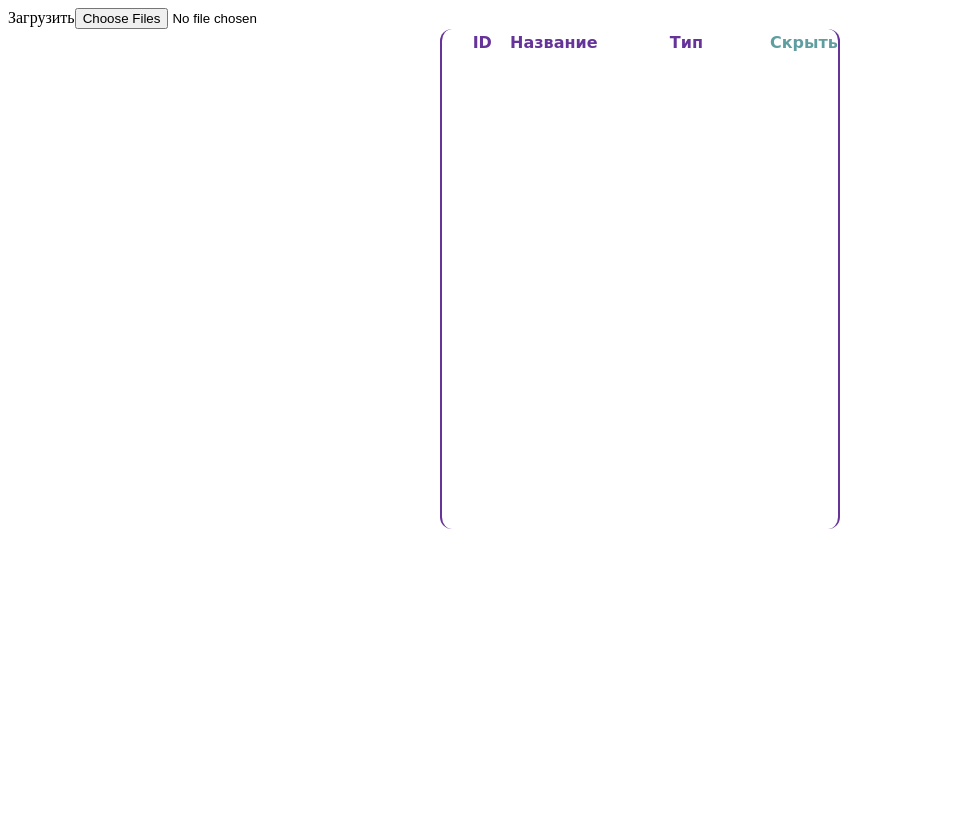
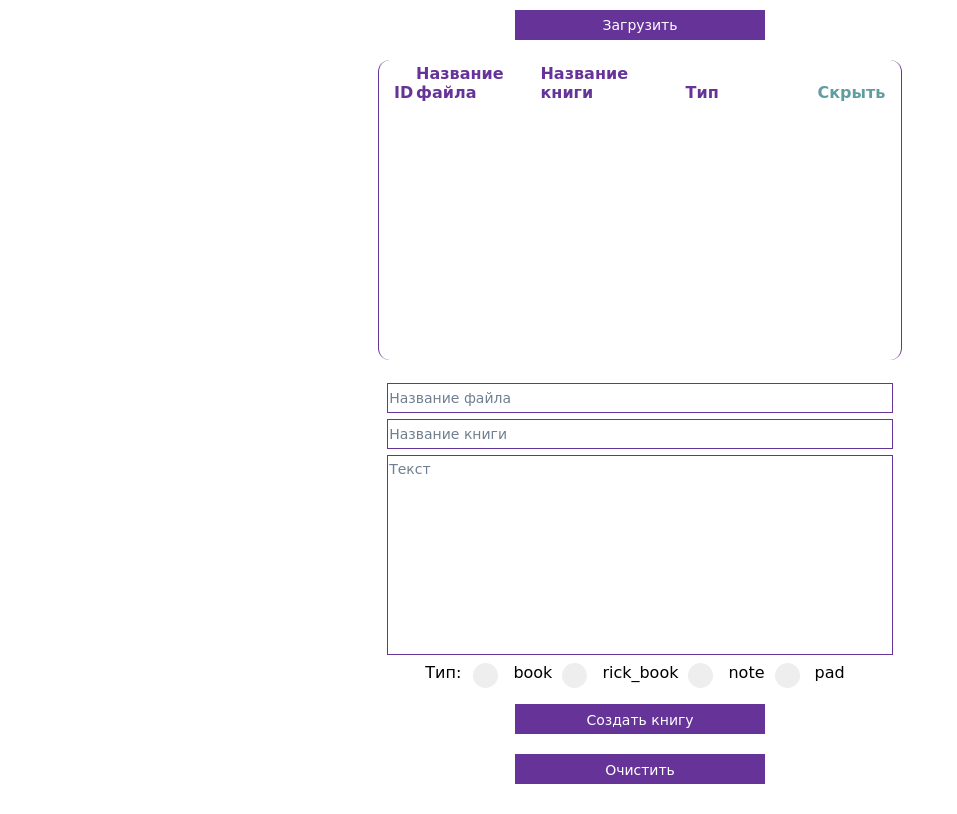
Before and after one commit to Ikamari/ariadna_books, a React app: page / in a window 1280 px wide. Shown: the whole page, without its empty margins (0-957 px from the left). Built offline with nearby package versions, Linux system fonts and the light colour scheme.

Commit message:
Book editor functionality

```diff
--- a/app/App.js
+++ b/app/App.js
@@ -2,14 +2,16 @@
 import React, { Component } from 'react'
 // Components
 import FileLoader from './components/BookLoader'
-import BookList from './components/BookList'
+import BookList from './components/BookTable'
+import BookEditor from './components/BookEditor'
 
 export default  class App extends Component {
     render() {
         return(
-            <div>
+            <div className="app">
                 <FileLoader extension='yml'/>
                 <BookList/>
+                <BookEditor/>
             </div>
         )
     }
--- a/app/actions/booksActions.js
+++ b/app/actions/booksActions.js
@@ -1,16 +1,18 @@
-export const addBook = (type, title, text) => ({
+export const addBook = (type, name, title, text) => ({
     type: 'ADD_BOOK',
     payload: {
         type,
+        name,
         title,
         text
     }
 });
 
-export const editBook = (type, title, text, index) => ({
+export const editBook = (type, name, title, text, index) => ({
     type: 'EDIT_BOOK',
     payload: {
         type,
+        name,
         title,
         text,
         index
--- a/app/components/BookEditor.js
+++ b/app/components/BookEditor.js
@@ -9,16 +9,102 @@ const BOOK_TYPES = ['book', 'rick_book', 'note', 'pad'];
 class BookEditor extends Component {
     constructor(props) {
         super(props);
+
+        this.state = {
+            lastEdited: null
+        }
+    }
+
+    setFieldsData(id) {
+        const { books } = this.props;
+        const form = this.refs.editor;
+
+        form.bookType.value = books[id].type;
+        form.bookName.value = books[id].name;
+        form.bookTitle.value = books[id].title;
+        form.bookText.value = books[id].text;
+    }
+
+    getFieldsData() {
+        const form = this.refs.editor;
+        return ({
+            type: form.bookType.value ? form.bookType.value : '0',
+            name: form.bookName.value ? form.bookName.value : 'Безымянная книга',
+            title: form.bookTitle.value ? form.bookTitle.value : 'Какая-то книга',
+            text: form.bookText.value ? form.bookText.value : 'Эта книга оказалась пустой...'
+        })
+    }
+
+    acceptChanges(id, e) {
+        e.preventDefault();
+
+        const { editBook } = this.props;
+        const {type, name, title, text} = this.getFieldsData();
+
+        editBook(type, name, title, text, id);
+        this.clearFields(e)
+    }
+
+    saveBook(e) {
+        e.preventDefault();
+
+        const { addBook } = this.props;
+        const {type, name, title, text} = this.getFieldsData();
+
+        addBook(type, name, title, text);
+        this.clearFields(e)
+    }
+
+    clearFields(e) {
+        e.preventDefault();
+
+        const { finishEditing } = this.props;
+        const form = this.refs.editor;
+
+        this.setState({lastEdited: null});
+        form.reset();
+        finishEditing()
+    }
+
+    renderBookTypeRadio(text, index) {
+        return(
+            <div className='book-type-option' key={`book-type-option-${index}`}>
+                <label>{text}
+                    <input type="radio" name="bookType" value={index}/>
+                    <span />
+                </label>
+            </div>
+        )
     }
 
     render() {
-        const { books } = this.props;
-        const { hidden, editing, editingId } = this.props.editor;
+        const { editingId } = this.props.editor;
+        const { lastEdited } = this.state;
+
+        if(editingId !== null && editingId !== lastEdited) {
+            this.setState({lastEdited: editingId});
+            this.setFieldsData(editingId);
+        }
+
         return (
             <div className='book-editor-wrapper'>
-                <div className='book-editor'>
-
-                </div>
+                <form className={'book-editor'} ref='editor'>
+                    <input placeholder='Название файла' name='bookName'/>
+                    <input placeholder='Название книги' name='bookTitle'/>
+                    <textarea placeholder='Текст' name='bookText'/>
+                    <div className='book-type-select'>
+                        <span className='book-type-select-label'>Тип:</span>
+                        {BOOK_TYPES.map((text, index) => this.renderBookTypeRadio(text, index))}
+                    </div>
+                    <button className='add-book-button'
+                            onClick={editingId !== null ? (e) => this.acceptChanges(editingId, e) : (e) => this.saveBook(e)}>
+                        {editingId !== null ? `Применить изменения (id: ${editingId})` : 'Создать книгу'}
+                    </button>
+                    <button className='cancel-book-button'
+                            onClick={(e) => this.clearFields(e)}>
+                        {editingId !== null ? 'Отменить изменения' : 'Очистить'}
+                    </button>
+                </form>
             </div>
         )
     }
@@ -26,10 +112,13 @@ class BookEditor extends Component {
 
 // Actions
 import { addBook, editBook } from '../actions/booksActions'
+import { startEditing, finishEditing } from '../actions/editorActions'
 
 const mapDispatchToProps = dispatch => ({
     addBook: bindActionCreators(addBook, dispatch),
     editBook: bindActionCreators(editBook, dispatch),
+    startEditing: bindActionCreators(startEditing, dispatch),
+    finishEditing: bindActionCreators(finishEditing, dispatch),
 });
 
 const mapStateToProps = state => ({
--- a/app/components/BookLoader.js
+++ b/app/components/BookLoader.js
@@ -25,15 +25,15 @@ class BookLoader extends Component {
             validFiles = inputData;
             fileNum = inputData.length;
         }
-        console.log(validFiles);
+        console.log('Valid files: ', validFiles);
 
         let counter = 0;
         //Will call promises that disassemble old format books
         const saveFile = () => {
             FileDisassembler(validFiles[counter]).then((bookData) => {
-                const {type, title, text} = bookData;
+                const {type, name, title, text} = bookData;
 
-                addBook(type, title, text);
+                addBook(type, name, title, text);
                 counter++;
                 if(counter < fileNum) {
                     saveFile()
@@ -49,18 +49,16 @@ class BookLoader extends Component {
     }
 
     render() {
-        const { skinsAreLoading, partsAreLoading, exporting } = this.props.processStatus;
         return (
-            <div>
+            <div className='book-loader'>
                 <label
-                    className={"file-upload-button" + ((skinsAreLoading || partsAreLoading || exporting) ? " unactive" : "")}
-                    htmlFor={(skinsAreLoading || partsAreLoading) ? "" : "file-upload"}
-                >Загрузить</label>
-                <input id="file-upload" name="files" onChange={(event) => {
+                    htmlFor={'file-upload'}
+                ><div className='file-upload-button'>Загрузить</div></label>
+                <input id='file-upload' className='hidden' name='files' onChange={(event) => {
                     event.preventDefault();
-                    console.log("Loaded files:", event.target.files);
+                    console.log('Loaded files:', event.target.files);
                     this.getFilesFromInput(event.target.files)
-                }} type="file" multiple/>
+                }} type='file' multiple/>
             </div>
         )
     }
--- a/app/components/BookList.js
+++ b/app/components/BookTable.js
@@ -16,14 +16,15 @@ class BookTable extends Component {
     }
 
     drawBookElement(bookData, index) {
-        const { removeBook } = this.props;
+        const { removeBook, startEditing } = this.props;
         return (
             <div className='book-table-element' key={`book-${index}`}>
                 <span className='book-index'>{index}</span>
+                <span className='book-title'>{bookData.name}</span>
                 <span className='book-title'>{bookData.title}</span>
                 <span className='book-type'>{BOOK_TYPES[bookData.type]}</span>
                 <div className='button-wrapper'>
-                    <div className='edit-button'>Изменить</div>
+                    <div className='edit-button' onClick={() => startEditing(index)}>Изменить</div>
                 </div>
                 <div className='button-wrapper'>
                     <div className='remove-button' onClick={() => removeBook(index)}>Удалить</div>
@@ -46,7 +47,8 @@ class BookTable extends Component {
                 {!hidden ?
                     <div className='book-table-element'>
                         <span className='book-index'>ID</span>
-                        <span className='book-title'>Название</span>
+                        <span className='book-name'>Название файла</span>
+                        <span className='book-title'>Название книги</span>
                         <span className='book-type'>Тип</span>
                         <div className='button-wrapper'/>
                         <div className='button-wrapper'>
@@ -54,7 +56,7 @@ class BookTable extends Component {
                         </div>
                     </div> :
                     <div className='button-wrapper'>
-                        <div className='hide-button' onClick={() => this.hideTableElements()}>Показать</div>
+                        <div className='hide-button' onClick={() => this.hideTableElements()}>Показать книги</div>
                     </div>
                 }
                 {!hidden ?
@@ -66,9 +68,11 @@ class BookTable extends Component {
 
 // Actions
 import { removeBook } from '../actions/booksActions'
+import { startEditing } from '../actions/editorActions'
 
 const mapDispatchToProps = dispatch => ({
     removeBook: bindActionCreators(removeBook, dispatch),
+    startEditing: bindActionCreators(startEditing, dispatch)
 });
 
 const mapStateToProps = state => ({
--- a/app/reducers/books.js
+++ b/app/reducers/books.js
@@ -7,6 +7,7 @@ const books = (state = initialState, action) => {
         case 'ADD_BOOK': {
             const bookData = {
                 type: action.payload.type,
+                name: action.payload.name,
                 title: action.payload.title,
                 text: action.payload.text
             };
@@ -18,8 +19,9 @@ const books = (state = initialState, action) => {
         case 'EDIT_BOOK': {
             const bookData = {
                 type: action.payload.type,
+                name: action.payload.name,
                 title: action.payload.title,
-                text: action.payload.text
+                text: action.payload.text,
             };
             let books = state.books.splice(0);
 
--- a/app/reducers/editor.js
+++ b/app/reducers/editor.js
@@ -1,6 +1,4 @@
 const initialState = {
-    hidden: false,
-    editing: false,
     editingId: null
 };
 
@@ -8,28 +6,12 @@ const editor = (state = initialState, action) => {
     switch (action.type) {
         case 'START_EDITING': {
             return({
-                ...state,
-                editing: true,
                 editingId: action.payload.id
             })
         }
-        case 'END_EDITING': {
+        case 'FINISH_EDITING': {
             return({
-                ...state,
-                editing: false,
                 editingId: null
-            })
-        }
-        case 'SHOW_ELEMENTS': {
-            return({
-                ...state,
-                hidden: !state.hidden
-            })
-        }
-        case 'HIDE_ELEMENTS': {
-            return({
-                ...state,
-                hidden: state.hidden
             })
         }
         default:
--- a/public/styles/main.css
+++ b/public/styles/main.css
@@ -1,11 +1,36 @@
+/*////////////////////////////////////////*/
+/*//////////////////APP///////////////////*/
+/*////////////////////////////////////////*/
+
+.app {
+    display: block;
+    width: 100%;
+    height: 100%;
+}
+
+/*////////////////////////////////////////*/
+/*/////////////BOOK  LOADER///////////////*/
+/*////////////////////////////////////////*/
+
+.book-loader {
+    display: block;
+    width: 300px;
+    margin: 0 auto;
+    margin-bottom: 20px;
+}
+
+/*////////////////////////////////////////*/
+/*///////////////BOOK TABLE///////////////*/
+/*////////////////////////////////////////*/
+
 .book-table {
     display: block;
-    height: 500px;
-    width: 30%;
+    height: 300px;
+    width: 40%;
     padding: 0 8px;
     margin: 0 auto;
-    border-right: 2px solid rebeccapurple;
-    border-left: 2px solid rebeccapurple;
+    border-right: 1px solid rebeccapurple;
+    border-left: 1px solid rebeccapurple;
     border-radius: 12px;
     font-family: "Comic Sans MS", cursive;
     overflow-y: auto;
@@ -25,7 +50,7 @@
 }
 
 .book-table.hidden-elements .button-wrapper * {
-    width: 15%;
+    width: 20%;
 }
 
 .book-table .book-table-element {
@@ -45,13 +70,18 @@
 
 .book-table .book-index {
     display: inline-block;
-    width: 15%;
+    width: 5%;
     text-align: center;
+}
+
+.book-table .book-name {
+    display: inline-block;
+    width: 25%;
 }
 
 .book-table .book-title {
     display: inline-block;
-    width: 40%;
+    width: 25%;
 }
 
 .book-table .book-type {
@@ -93,6 +123,149 @@
     color: crimson;
 }
 
+/*////////////////////////////////////////*/
+/*///////////////BOOK EDITOR /////////////*/
+/*////////////////////////////////////////*/
+
+.book-editor-wrapper {
+    display: block;
+    width: 100%;
+    margin: 20px 0;
+}
+
+.book-editor {
+    display: flex;
+    flex-direction: column;
+    width: 40%;
+    margin: 0 auto;
+}
+
+.book-editor input, textarea {
+    width: 100%;
+    border: 1px solid rebeccapurple;
+    height: 30px;
+    padding: 5px 1px;
+    margin: 3px 0;
+    font-size: 14px;
+    font-family: "Comic Sans MS", cursive, sans-serif;
+    -webkit-box-sizing: border-box;
+    -moz-box-sizing: border-box;
+    box-sizing: border-box;
+}
+
+.book-creator input::value, textarea::value {
+    font-family: "Comic Sans MS", cursive;
+}
+
+.book-editor textarea {
+    height: 200px;
+    margin-bottom: 8px;
+    resize: none;
+}
+
+.book-editor input::placeholder, textarea::placeholder{
+    font-size: 14px;
+    font-family: "Comic Sans MS", cursive;
+    color: slategray;
+}
+
+.book-editor .book-type-select-label {
+    margin-right: 12px;
+    font-size: 16px;
+    font-family: "Comic Sans MS", cursive;
+}
+
+.book-editor .add-book-button, .cancel-book-button, .file-upload-button {
+    height: 30px;
+    width: 250px;
+    margin: 10px auto;
+    font-size: 14px;
+    line-height: 30px;
+    font-family: "Comic Sans MS", cursive, sans-serif;
+    text-align: center;
+    color: white;
+    background-color: rebeccapurple;
+    cursor: pointer;
+    transition-duration: 0.4s;
+    border: none;
+}
+
+.book-editor .add-book-button:hover, .cancel-book-button:hover, .file-upload-button:hover {
+    background-color: mediumpurple;
+}
+
+/*////////////////////////////////////////*/
+/*////////BOOK EDITOR RADIO BUTTONS///////*/
+/*////////////////////////////////////////*/
+
+.book-type-select {
+    display: flex;
+    flex-direction: row;
+    justify-content: center;
+}
+
+.book-type-option {
+    display: block;
+    position: relative;
+    padding-left: 40px;
+    margin-right: 10px;
+    margin-bottom: 12px;
+    font-family: "Comic Sans MS", cursive, sans-serif;
+    font-size: 16px;
+    -webkit-user-select: none;
+    -moz-user-select: none;
+    -ms-user-select: none;
+    user-select: none;
+}
+
+.book-type-option input {
+    position: absolute;
+    opacity: 0;
+    cursor: pointer;
+}
+
+.book-type-option span {
+    position: absolute;
+    top: 0;
+    left: 0;
+    height: 25px;
+    width: 25px;
+    cursor: pointer;
+    background-color: #eee;
+    border-radius: 50%;
+}
+
+.book-type-option span:hover {
+    background-color: #ccc;
+}
+
+.book-type-option input:checked ~ span {
+    background-color: rebeccapurple;
+}
+
+.book-type-option span:after {
+    content: "";
+    position: absolute;
+    display: none;
+}
+
+.book-type-option input:checked ~ .span:after {
+    display: block;
+}
+
+.book-type-option span:after {
+    top: 9px;
+    left: 9px;
+    width: 8px;
+    height: 8px;
+    border-radius: 50%;
+    background: white;
+}
+
+/*////////////////////////////////////////*/
+/*///////////////////OTHER////////////////*/
+/*////////////////////////////////////////*/
+
 .hidden {
     display: none;
 }
```
Also changed, not shown: app/actions/editorActions.js (+2 -10 lines), app/helpers/BookDisassembler.js (+4 -4 lines).
